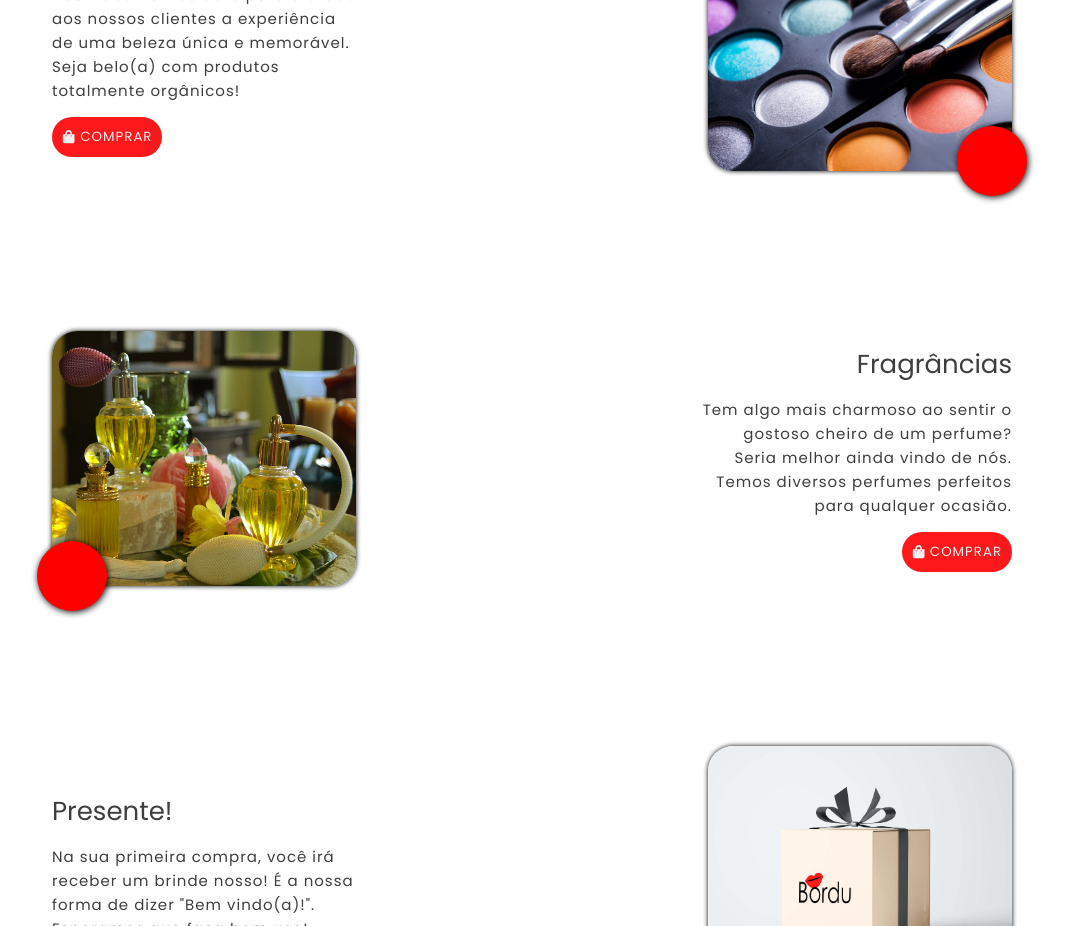
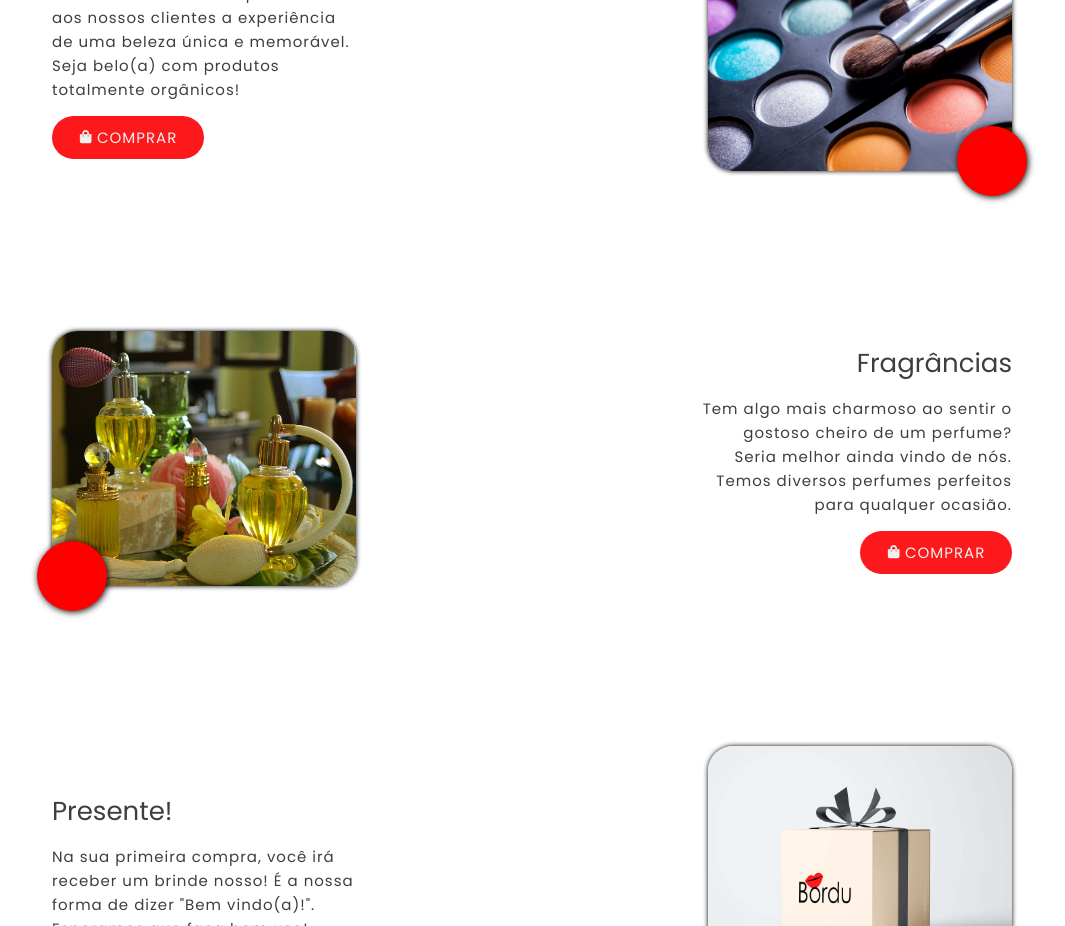
Before and after one commit to carlosr-lotus/Bordu, a React (Create React App) app: page / in a window 1280 px wide. Shown: the part 900-1826 px from the top of the page, without its empty margins (108-1173 px from the left). Built offline with nearby package versions, Linux system fonts and the light colour scheme.

Commit message:
Our Products Section

```diff
--- a/src/components/OurProducts/OurProducts.css
+++ b/src/components/OurProducts/OurProducts.css
@@ -88,6 +88,14 @@
 
 .OurProducts-box-content .red-button {
     text-align: right;
+}
+
+.ourproducts-btn {
+    width: 15.2rem;
+}
+
+.ourproducts-btn>p {
+    font-size: 1.5rem;
 }
 
 /* CSS to turn 'OurProducts-box-content' to the right according to the design provided on MOBILE */
--- a/src/components/OurProducts/index.js
+++ b/src/components/OurProducts/index.js
@@ -32,7 +32,7 @@ export default function OurProducts() {
                             <p>{text}</p>
 
                             <Link to={id === 1 ? "/makeup" : "/fragrance"} className="link-makeup-page">
-                                <button className="red-button">
+                                <button className="red-button ourproducts-btn">
                                     <FaShoppingBag />
                                     <p>Comprar</p>
                                 </button>
```
